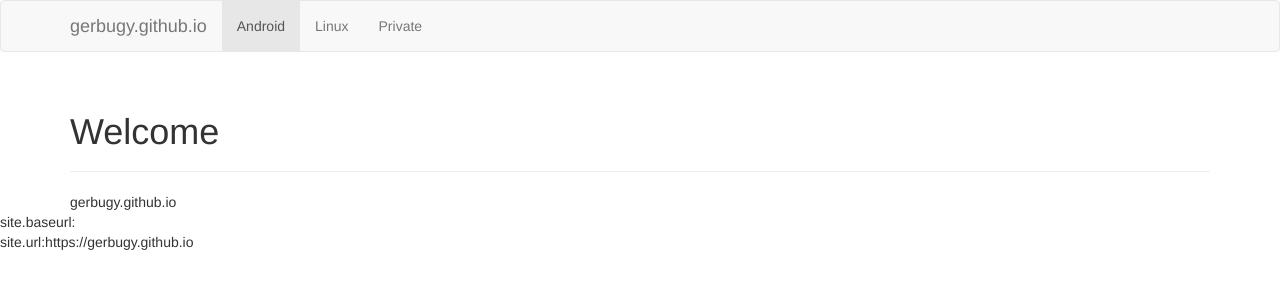
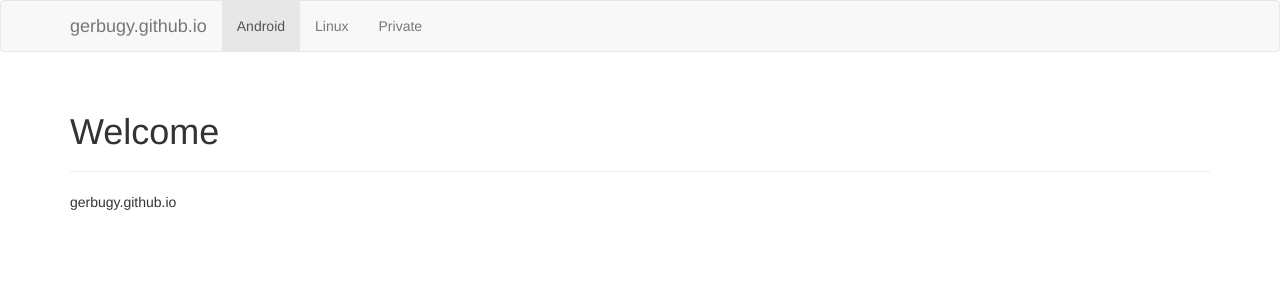
Before and after one commit to gerbugy/gerbugy.github.io, a Jekyll site: the page built from index.html, in a window 1280 px wide. Shown: the top 300 px of the page. Built offline with Jekyll 4.4.1, drawn with Linux system fonts in a browser that asks for light colours.

Commit message:
Update default.html

```diff
--- a/_layouts/default.html
+++ b/_layouts/default.html
@@ -8,6 +8,3 @@
 <div class="container">
 {{ content }}
 </div>
-site.baseurl:{{ site.baseurl }}<br>
-site.url:{{ site.url }}<br>
-{% include footer.html %}
```
